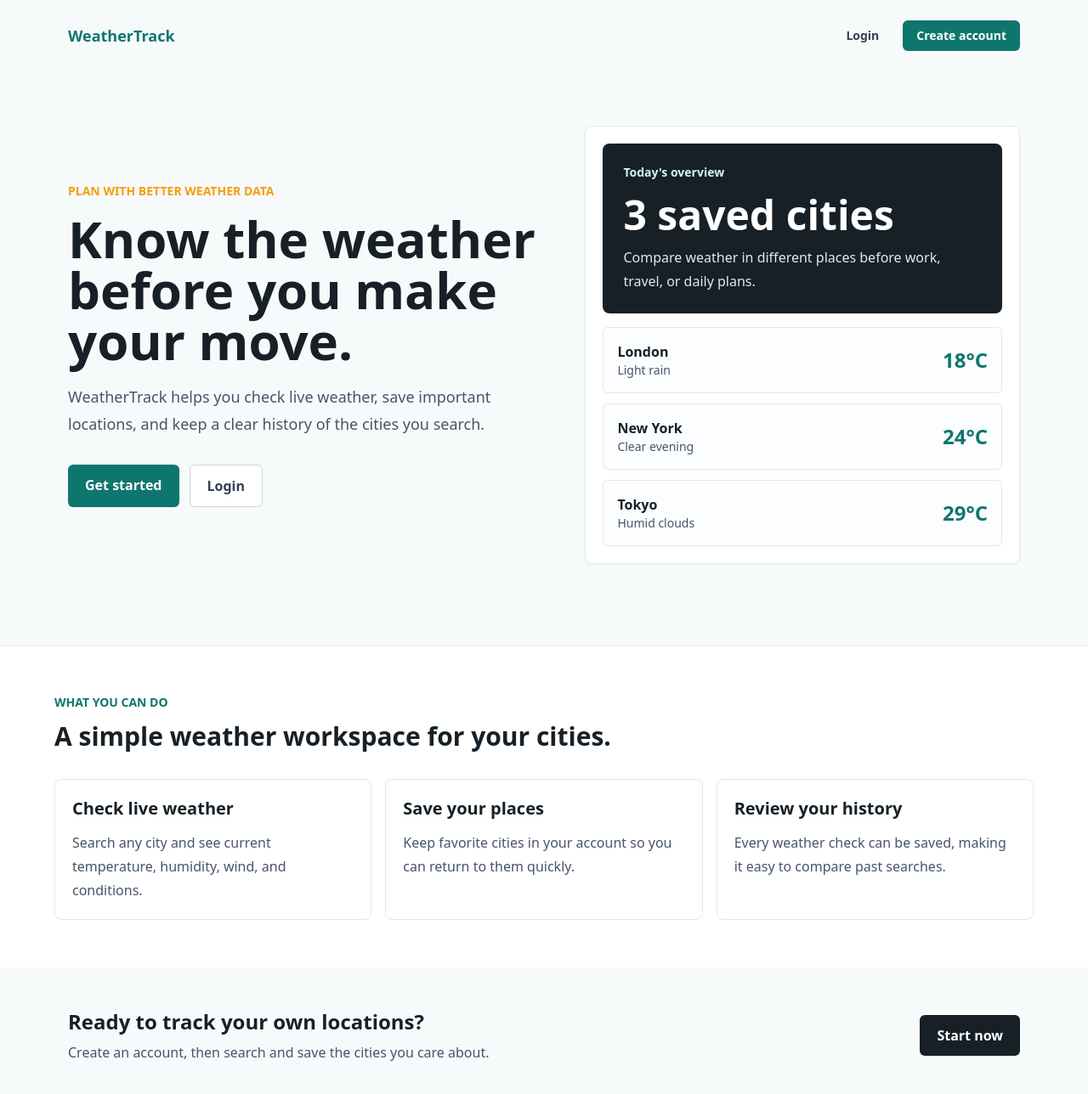
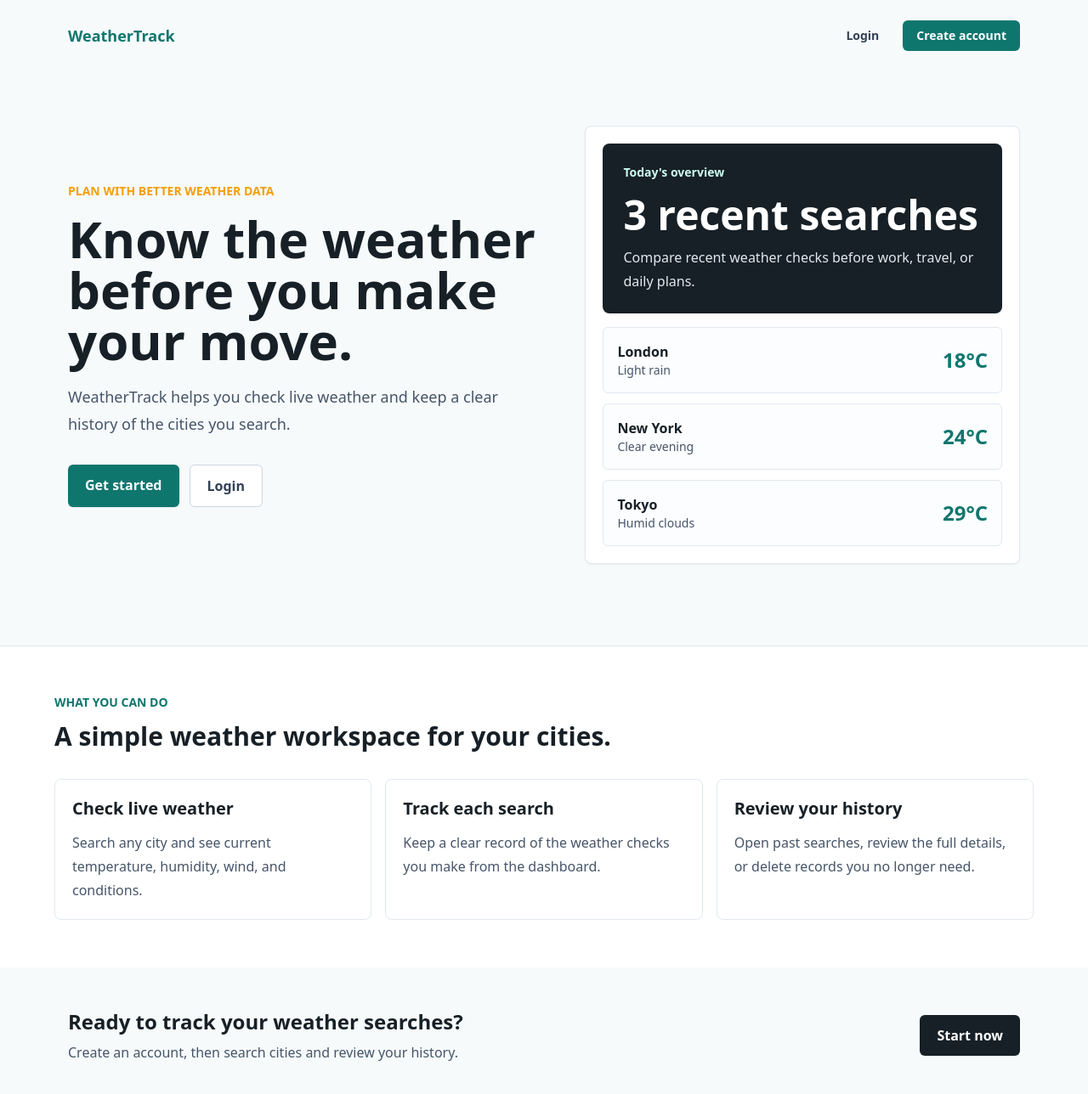
Before and after one commit to crisantus/weather-webapp-frontend, a Next.js app: page / in a window 1280 px wide. Shown: the top 1288 px of the page at 85% size. Built offline with nearby package versions, Linux system fonts and the light colour scheme.

Commit message:
Remove Locations feature and update README to reflect changes in functionality

```diff
--- a/app/locations/page.tsx
+++ /dev/null
@@ -1,68 +0,0 @@
-"use client";
-
-import { useEffect, useState } from "react";
-import { AppShell } from "../../components/layout/AppShell";
-import { createLocation, getLocations } from "../../services/location.service";
-import type { SavedLocation } from "../../types/location.type";
-
-export default function LocationsPage() {
-  // locations stores the list returned by the backend.
-  const [locations, setLocations] = useState<SavedLocation[]>([]);
-  // name and country store the current form input values.
-  const [name, setName] = useState("");
-  const [country, setCountry] = useState("");
-
-  // Fetch all saved locations for the logged-in user.
-  const loadLocations = async () => {
-    const response = await getLocations();
-    setLocations(response.data.locations);
-  };
-
-  // Load saved locations once when this page first appears.
-  useEffect(() => {
-    loadLocations().catch(() => undefined);
-  }, []);
-
-  // Create a new location, clear the form, then refresh the list.
-  const submit = async (event: React.FormEvent<HTMLFormElement>) => {
-    event.preventDefault();
-    await createLocation({ name, country: country || undefined });
-    setName("");
-    setCountry("");
-    await loadLocations();
-  };
-
-  return (
-    <AppShell>
-      <div className="grid gap-6 lg:grid-cols-[360px_1fr]">
-        {/* Left column: form for adding a saved location. */}
-        <form onSubmit={submit} className="rounded-lg border border-slate-200 bg-white p-5 shadow-sm">
-          <h1 className="text-2xl font-bold text-ink">Add location</h1>
-          <div className="mt-5 space-y-3">
-            <input value={name} onChange={(event) => setName(event.target.value)} required placeholder="City name" className="w-full rounded-md border border-slate-300 px-4 py-3" />
-            <input value={country} onChange={(event) => setCountry(event.target.value)} placeholder="Country" className="w-full rounded-md border border-slate-300 px-4 py-3" />
-          </div>
-          <button className="mt-5 w-full rounded-md bg-sea px-4 py-3 font-semibold text-white">
-            Save location
-          </button>
-        </form>
-
-        {/* Right column: cards showing locations loaded from the backend. */}
-        <section>
-          <h2 className="text-3xl font-bold text-ink">Saved locations</h2>
-          <div className="mt-5 grid gap-3 md:grid-cols-2">
-            {locations.map((location) => (
-              <div key={location.id} className="rounded-lg border border-slate-200 bg-white p-5 shadow-sm">
-                <p className="font-bold text-ink">{location.name}</p>
-                <p className="text-sm text-slate-600">{location.country ?? "No country set"}</p>
-                {location.isDefault ? <p className="mt-3 text-sm font-semibold text-sea">Default</p> : null}
-              </div>
-            ))}
-            {/* Empty state shown when the user has not saved any locations yet. */}
-            {!locations.length ? <p className="text-sm text-slate-600">No saved locations yet.</p> : null}
-          </div>
-        </section>
-      </div>
-    </AppShell>
-  );
-}
--- a/app/page.tsx
+++ b/app/page.tsx
@@ -12,12 +12,12 @@ const features = [
     description: "Search any city and see current temperature, humidity, wind, and conditions."
   },
   {
-    title: "Save your places",
-    description: "Keep favorite cities in your account so you can return to them quickly."
+    title: "Track each search",
+    description: "Keep a clear record of the weather checks you make from the dashboard."
   },
   {
     title: "Review your history",
-    description: "Every weather check can be saved, making it easy to compare past searches."
+    description: "Open past searches, review the full details, or delete records you no longer need."
   }
 ];
 
@@ -48,8 +48,8 @@ export default function HomePage() {
             Know the weather before you make your move.
           </h1>
           <p className="mt-5 max-w-2xl text-lg leading-8 text-slate-600">
-            WeatherTrack helps you check live weather, save important locations, and keep a clear
-            history of the cities you search.
+            WeatherTrack helps you check live weather and keep a clear history of the cities you
+            search.
           </p>
           <div className="mt-8 flex flex-wrap gap-3">
             <Link
@@ -71,9 +71,9 @@ export default function HomePage() {
         <div className="rounded-lg border border-slate-200 bg-white p-5 shadow-sm">
           <div className="rounded-lg bg-ink p-6 text-white">
             <p className="text-sm font-semibold text-teal-100">Today&apos;s overview</p>
-            <p className="mt-4 text-5xl font-bold">3 saved cities</p>
+            <p className="mt-4 text-5xl font-bold">3 recent searches</p>
             <p className="mt-3 leading-7 text-slate-200">
-              Compare weather in different places before work, travel, or daily plans.
+              Compare recent weather checks before work, travel, or daily plans.
             </p>
           </div>
 
@@ -116,8 +116,8 @@ export default function HomePage() {
       {/* Final call to action before the footer area. */}
       <section className="mx-auto flex max-w-6xl flex-col gap-4 px-4 py-12 sm:flex-row sm:items-center sm:justify-between">
         <div>
-          <h2 className="text-2xl font-bold">Ready to track your own locations?</h2>
-          <p className="mt-2 text-slate-600">Create an account, then search and save the cities you care about.</p>
+          <h2 className="text-2xl font-bold">Ready to track your weather searches?</h2>
+          <p className="mt-2 text-slate-600">Create an account, then search cities and review your history.</p>
         </div>
         <Link href="/register" className="w-fit rounded-md bg-ink px-5 py-3 font-semibold text-white hover:bg-slate-800">
           Start now
--- a/components/layout/AppShell.tsx
+++ b/components/layout/AppShell.tsx
@@ -6,7 +6,6 @@ import { ACCESS_TOKEN_KEY } from "../../utils/constants";
 
 const navItems = [
   { href: "/dashboard", label: "Dashboard" },
-  { href: "/locations", label: "Locations" },
   { href: "/history", label: "History" },
   { href: "/profile", label: "Profile" }
 ];
```
Also changed, not shown: services/location.service.ts (deleted, +0 -16 lines), types/location.type.ts (deleted, +0 -11 lines), 1 other file (tests, documents, lock files or other folders).
